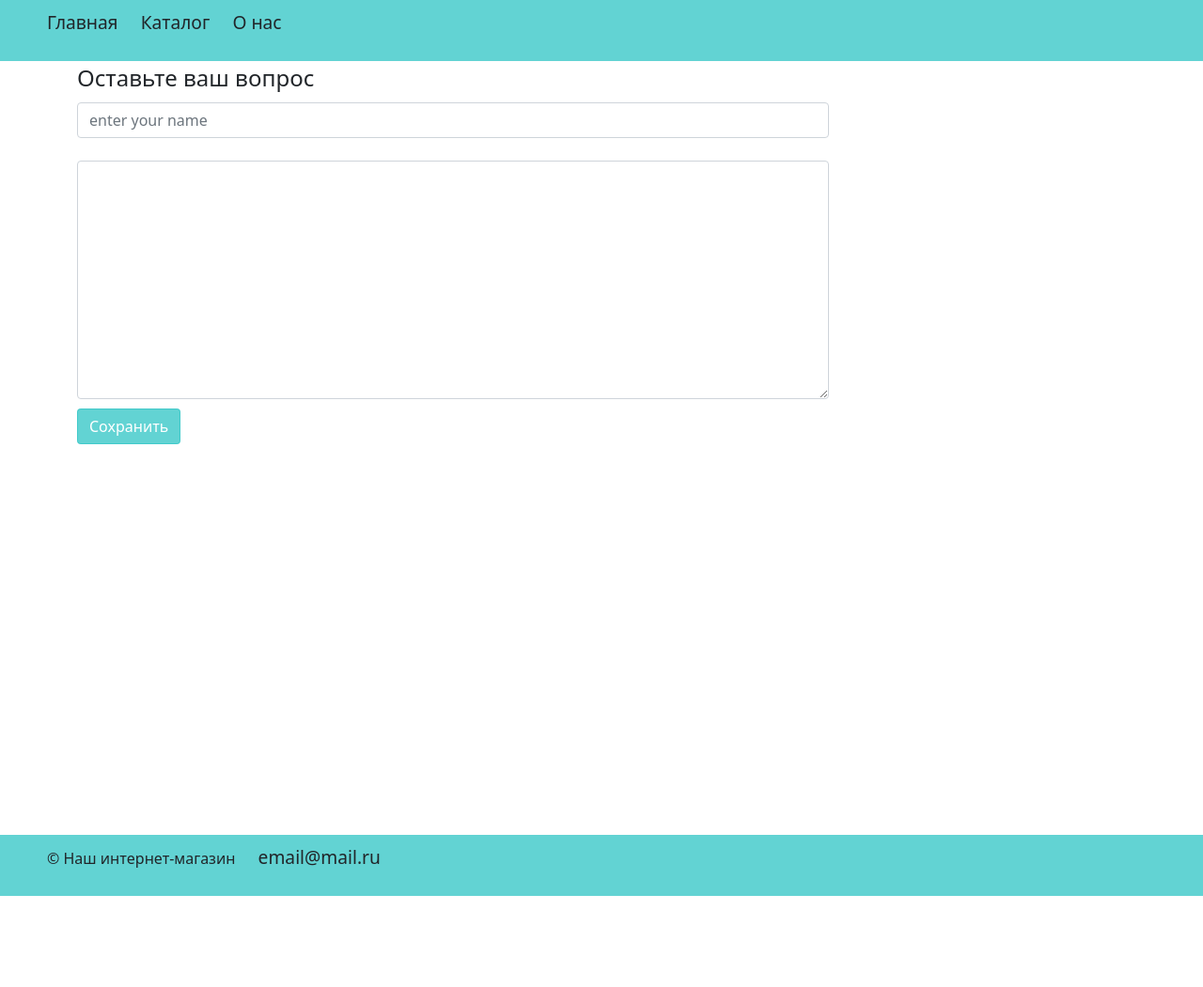
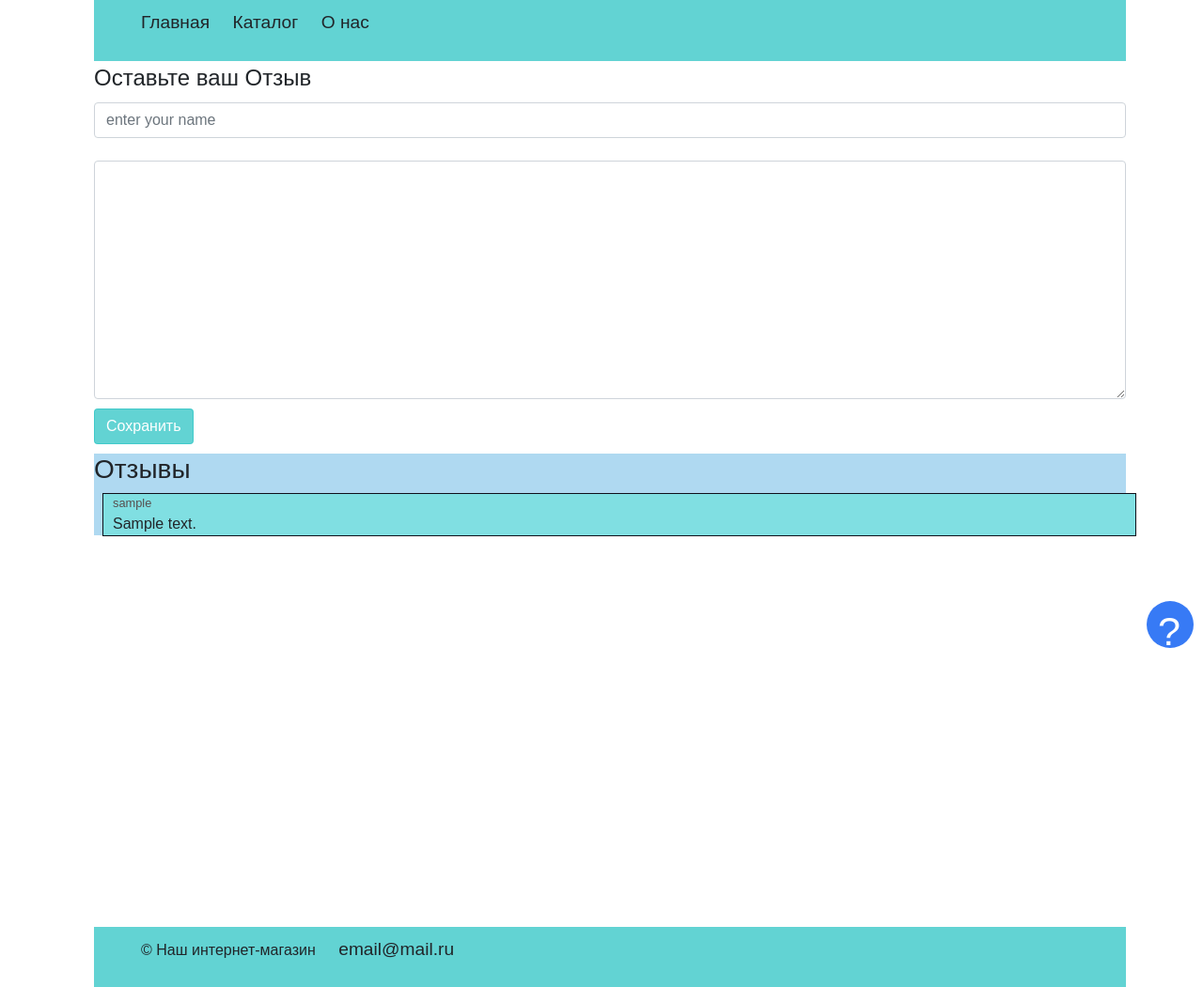
Before and after one commit to xfiendx4life/testrepo, a Flask app: template templates/about.html in a window 1280 px wide. Shown: the whole page at 94% size. Before the commit the page ends 954 px from the top, so only its background shows below. Run offline with Flask 2, Linux system fonts and the light colour scheme; the template is opened without the code that fills it: most values are stand-ins (such as "Sample title", 1, 10 or a date in 2020).

Commit message:
+ New Template structure + Requests proceeding + fixed styles

```diff
--- a/fl.py
+++ b/fl.py
@@ -1,17 +1,24 @@
-from flask import Flask, render_template, escape, abort
+from crypt import methods
+from flask import Flask, render_template, escape, abort, request
 
 app = Flask(__name__)
-# app.register_error_handler('404.html', page_not_found)
+# //app.register_error_handler('404.html', page_not_found)
 
 class Items:
-    def __init__(self, name='item', descr='some description', price='300$', img="123.png") -> None:
+    def __init__(self, name='item', descr='some description', price=300, img="123.png") -> None:
         self.name = name
         self.descr = descr
         self.price = price
         self.image = img
 
+class Feedback:
+    def __init__(self, login, text):
+        self.login = login
+        self.text = text
+
 ITEMS = [Items('Alexei', 'Kaput', '1945'), Items(),\
-    Items('panther', "the most beautiful panther eva", "400$", "shitty_panther_ytsv-p3.png")]
+    Items('panther', "the most beautiful panther eva", 400, "shitty_panther_ytsv-p3.png"), Items(), Items(), Items(), Items(), Items(), Items()]
+FEEDBACK = []
 
 @app.errorhandler(404)
 def page_not_found(e):
@@ -21,13 +28,21 @@ def page_not_found(e):
 def index():
     return render_template('index.html')
 
-@app.route('/about')
+@app.route('/about', methods=['GET', 'POST'])
 def about():
-    return render_template('about.html')
+    if request.method == 'POST':
+        login = request.form.get('login')
+        text = request.form.get('text')
+        f = Feedback(login, text)
+        FEEDBACK.append(f)
+    return render_template('about.html', feedback=FEEDBACK)
 
 @app.route('/catalog')
 def catalog():
-    return render_template('catalog.html', items=ITEMS)
+    min_price = int(request.args.get('min_price', 0))
+    max_price = int(request.args.get('max_price', 10e9))
+    items = list(filter(lambda x: min_price <= int(x.price) <= max_price, ITEMS))
+    return render_template('catalog.html', items=items)
 
 @app.route('/item/<item>')
 def show_item_profile(item):
--- a/static/style/style.css
+++ b/static/style/style.css
@@ -137,14 +137,32 @@ q {
 
 }
 
-@media screen and (min-width: 900px) {
+/* @media screen and (min-width: 900px) {
     .form-control {
         width: 800px!important;
     }
-}
+} */
 
 @media screen and (max-width: 600px) {
     .menu-item {
         display: block;
     }
 }
+
+.feedback-area {
+    width: 100%;
+    background-color: rgb(175, 217, 241);
+}
+
+.feedback {
+    width: 100%;
+    background-color: rgb(128, 223, 226);
+    outline: solid rgb(15, 15, 26) 1px;
+    margin: 10px;
+    padding-left: 10px;
+}
+
+.login {
+    font-size: 0.8em;
+    color: rgb(87, 78, 78);
+}
--- a/templates/about.html
+++ b/templates/about.html
@@ -1,55 +1,24 @@
-<!DOCTYPE html>
-<html lang="en">
-
-<head>
-    <link rel="stylesheet" href="{{ url_for('static', filename='/style/style.css') }}">
-
-    <link href="https://cdn.jsdelivr.net/npm/bootstrap@5.1.1/dist/css/bootstrap.min.css" rel="stylesheet"
-        integrity="sha384-F3w7mX95PdgyTmZZMECAngseQB83DfGTowi0iMjiWaeVhAn4FJkqJByhZMI3AhiU" crossorigin="anonymous">
-    <script src="https://cdn.jsdelivr.net/npm/bootstrap@5.1.1/dist/js/bootstrap.bundle.min.js"
-        integrity="sha384-/bQdsTh/da6pkI1MST/rWKFNjaCP5gBSY4sEBT38Q/9RBh9AH40zEOg7Hlq2THRZ" crossorigin="anonymous">
-    </script>
-    <meta charset="UTF-8">
-    <meta http-equiv="X-UA-Compatible" content="IE=edge">
-    <meta name="viewport" content="width=device-width, initial-scale=1.0">
-    <title>about</title>
-</head>
-
-<body>
-    <header class="header-footer">
-        <ul>
-            <li class="menu-item">
-                <a class="menu-link" href="/">Главная</a>
-            </li>
-            <li class="menu-item">
-                <a class="menu-link" href="/catalog">Каталог</a>
-            </li>
-            <li class="menu-item">
-                <a class="menu-link" href="#">О нас</a>
-            </li>
-        </ul>
-    </header>
-    <div class="container">
-        <form action="https://google.ru/search">
-            <legend>Оставьте ваш вопрос</legend>
-            <input type="text" class="form-control" name="q" placeholder="enter your name"> <br>
-            <!-- <input type="password" name="password"><br> -->
+{% extends "base.html" %}
+{% block content %}
+        <form method="post">
+            <legend>Оставьте ваш Отзыв</legend>
+            <input type="text" class="form-control" name="login" placeholder="enter your name"> <br>
             <textarea class="form-control" name="text" cols="30" rows="10"></textarea>
             <input type="submit" class="btn btn-primary" value="Сохранить"><br>
-            <!-- <input type="file" name="file" > -->
         </form>
+        {% if feedback %}
+            <div class="feedback-area">
+                <h3>Отзывы</h1>
+                {% for feed in feedback %}
+                <div class="feedback">
+                    <div class="login">{{feed.login}}</div>
+                    <div class="text">{{feed.text}}</div>
+                </div>
+            {% endfor %}
+            </div>
+        {% endif %}
+
         <iframe
             src="https://yandex.ru/map-widget/v1/?um=constructor%3Aac3d8988faeff225f66c8e1bcac09d650f4b6265005b76418a5f7096c774831a&amp;source=constructor"
             width="100%" height="400" frameborder="0"></iframe>
-
-    </div>
-    <footer class="header-footer">
-        <ul>
-            <li class="menu-item">&copy;&nbsp;Наш интернет-магазин</li>
-            <li class="menu-item"><a href="mailto:email@mail.ru" class="menu-link">email@mail.ru</a></li>
-        </ul>
-    </footer>
-
-</body>
-
-</html>
+{% endblock %}
--- /dev/null
+++ b/templates/base.html
@@ -0,0 +1,44 @@
+<!DOCTYPE html>
+<html>
+
+<head>
+    <link href="https://cdn.jsdelivr.net/npm/bootstrap@5.1.1/dist/css/bootstrap.min.css" rel="stylesheet"
+        integrity="sha384-F3w7mX95PdgyTmZZMECAngseQB83DfGTowi0iMjiWaeVhAn4FJkqJByhZMI3AhiU" crossorigin="anonymous">
+    <script src="https://cdn.jsdelivr.net/npm/bootstrap@5.1.1/dist/js/bootstrap.bundle.min.js"
+        integrity="sha384-/bQdsTh/da6pkI1MST/rWKFNjaCP5gBSY4sEBT38Q/9RBh9AH40zEOg7Hlq2THRZ" crossorigin="anonymous">
+    </script>
+    <link rel="stylesheet" href="{{ url_for('static', filename='/style/style.css') }}">
+    <meta charset="UTF-8">
+    <title>Главная</title>
+</head>
+
+<body>
+
+    <div class="container">
+        <header class="header-footer">
+            <ul>
+                <li class="menu-item">
+                    <a class="menu-link" href="/">Главная</a>
+                </li>
+                <li class="menu-item">
+                    <a class="menu-link" href="/catalog">Каталог</a>
+                </li>
+                <li class="menu-item">
+                    <a class="menu-link" href="/about">О нас</a>
+                </li>
+            </ul>
+        </header>
+        {% block content %} {% endblock %}
+        <footer class="header-footer footer">
+            <ul>
+                <li class="menu-item">&copy;&nbsp;Наш интернет-магазин</li>
+                <li class="menu-item"><a href="mailto:email@mail.ru" class="menu-link">email@mail.ru</a></li>
+            </ul>
+        </footer>
+        <div class="help"><a href="https://sdo.1580.ru" class="q-link">
+                <p class="q" style="margin:0">&nbsp?</p>
+            </a></div>
+    </div>
+</body>
+
+</html>
```
Also changed, not shown: templates/404.html (+4 -11 lines), templates/catalog.html (+5 -44 lines), templates/index.html (+4 -46 lines), templates/item.html (+3 -26 lines).
